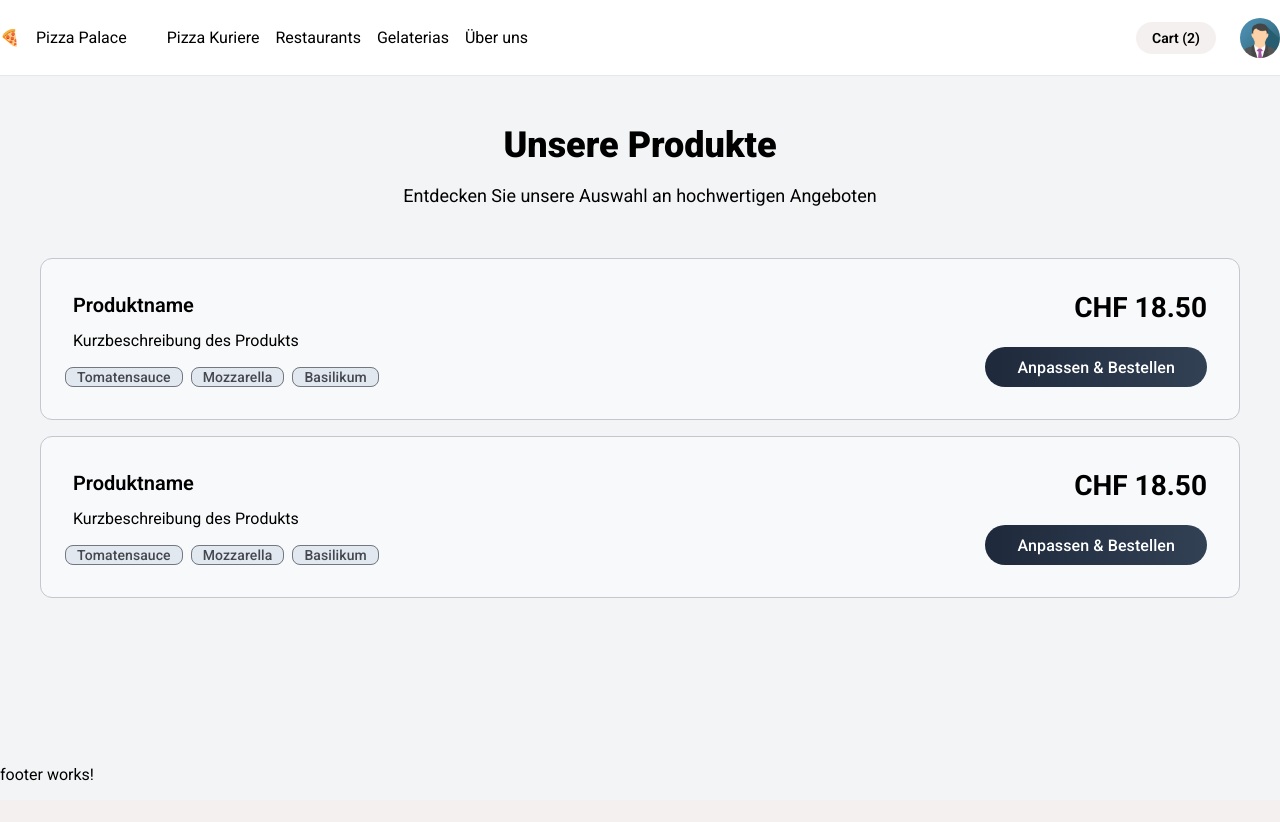
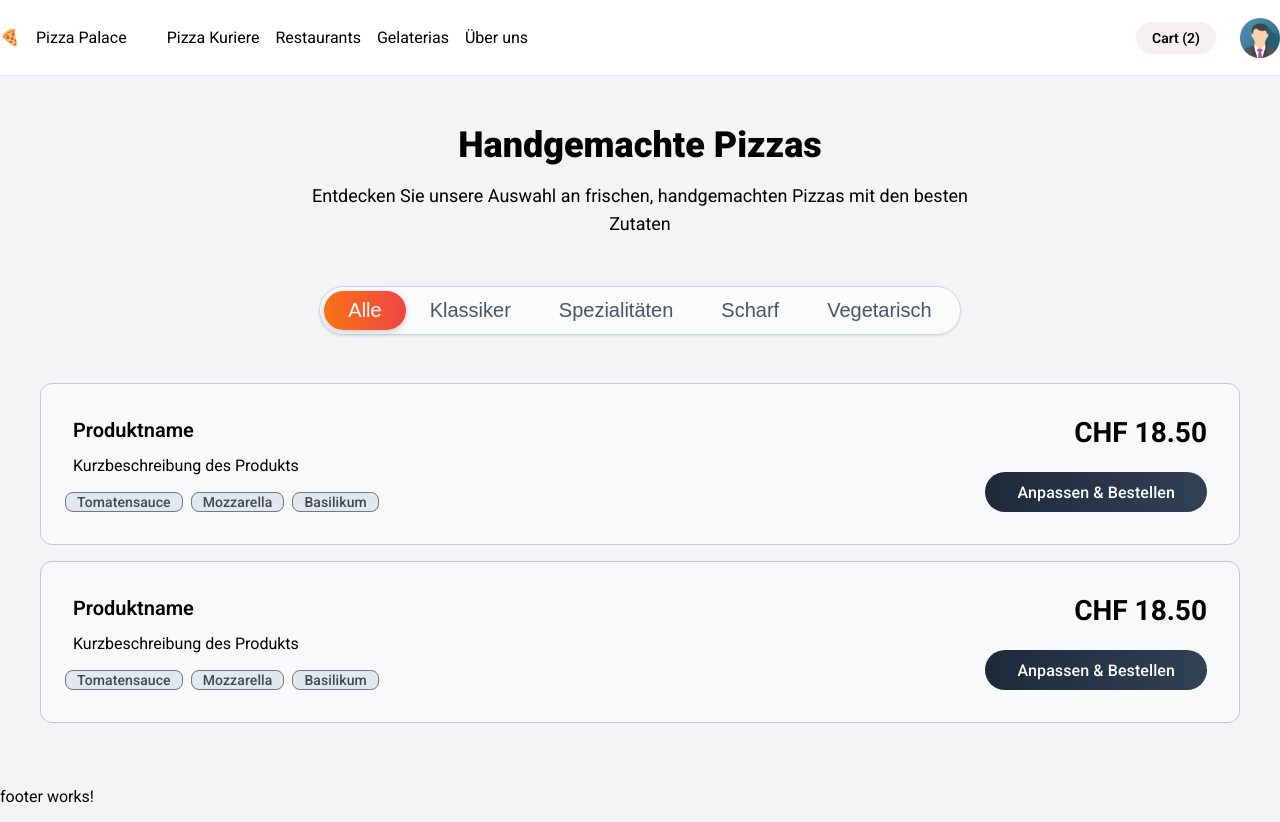
Before and after one commit to HuberPascal/pizza-order-app, an Angular app in the folder client/webapp/: page /pizzas in a window 1280 px wide. Before the commit the page ends 800 px from the top, so only its background shows below. Built offline with nearby package versions, Linux system fonts and the light colour scheme.

Commit message:
feat: Add custom category filter component

```diff
--- /dev/null
+++ b/client/webapp/src/app/components/custom-category-filter/custom-category-filter.component.html
@@ -0,0 +1,15 @@
+@if (categories.length > 0) {
+<div class="category-container">
+  <div class="category-toggle-group">
+    @for (category of categories; track category) {
+    <button
+      (click)="setSelectedCategory(category)"
+      class="category-button"
+      [class.active]="selectedCategory() === category"
+    >
+      {{ category }}
+    </button>
+    }
+  </div>
+</div>
+}
--- /dev/null
+++ b/client/webapp/src/app/components/custom-category-filter/custom-category-filter.component.scss
@@ -0,0 +1,38 @@
+.category-container {
+  margin-bottom: 48px;
+  display: flex;
+  justify-content: center;
+
+  .category-toggle-group {
+    display: inline-flex;
+    background-color: rgba(255, 255, 255, 0.6);
+    backdrop-filter: blur(4px);
+    border: 1px solid #cbd5e1;
+    border-radius: 9999px;
+    padding: 4px;
+    box-shadow: 0 1px 3px rgba(0, 0, 0, 0.1);
+  }
+
+  .category-button {
+    padding: 8px 24px;
+    font-size: 20px;
+    font-weight: 500;
+    border: none;
+    border-radius: 9999px;
+    background: none;
+    color: #475569;
+    cursor: pointer;
+    transition: all 0.2s ease-in-out;
+  }
+
+  .category-button:hover {
+    background-color: rgba(255, 255, 255, 0.8);
+    color: #0f172a;
+  }
+
+  .category-button.active {
+    background: linear-gradient(to right, #f97316, #ef4444);
+    color: white;
+    box-shadow: 0 2px 6px rgba(0, 0, 0, 0.2);
+  }
+}
--- /dev/null
+++ b/client/webapp/src/app/components/custom-category-filter/custom-category-filter.component.ts
@@ -0,0 +1,17 @@
+import { Component, signal } from '@angular/core';
+
+@Component({
+  selector: 'app-custom-category-filter',
+  imports: [],
+  templateUrl: './custom-category-filter.component.html',
+  styleUrl: './custom-category-filter.component.scss',
+})
+export class CustomCategoryFilterComponent {
+  categories = ['Alle', 'Klassiker', 'Spezialitäten', 'Scharf', 'Vegetarisch'];
+
+  selectedCategory = signal<string>(this.categories[0]);
+
+  setSelectedCategory(category: string) {
+    this.selectedCategory.set(category);
+  }
+}
--- a/client/webapp/src/app/components/pizza-list/pizza-list.component.html
+++ b/client/webapp/src/app/components/pizza-list/pizza-list.component.html
@@ -1,8 +1,13 @@
 <main>
   <div class="section-header">
-    <h2>Unsere Produkte</h2>
-    <p>Entdecken Sie unsere Auswahl an hochwertigen Angeboten</p>
+    <h2>Handgemachte Pizzas</h2>
+    <p>
+      Entdecken Sie unsere Auswahl an frischen, handgemachten Pizzas mit den
+      besten Zutaten
+    </p>
   </div>
+
+  <app-custom-category-filter></app-custom-category-filter>
 
   <section class="card-list">
     <mat-card class="item-card" appearance="outlined">
```
Also changed, not shown: client/webapp/src/app/components/pizza-list/pizza-list.component.ts (+8 -6 lines), 1 other file (tests, documents, lock files or other folders).
